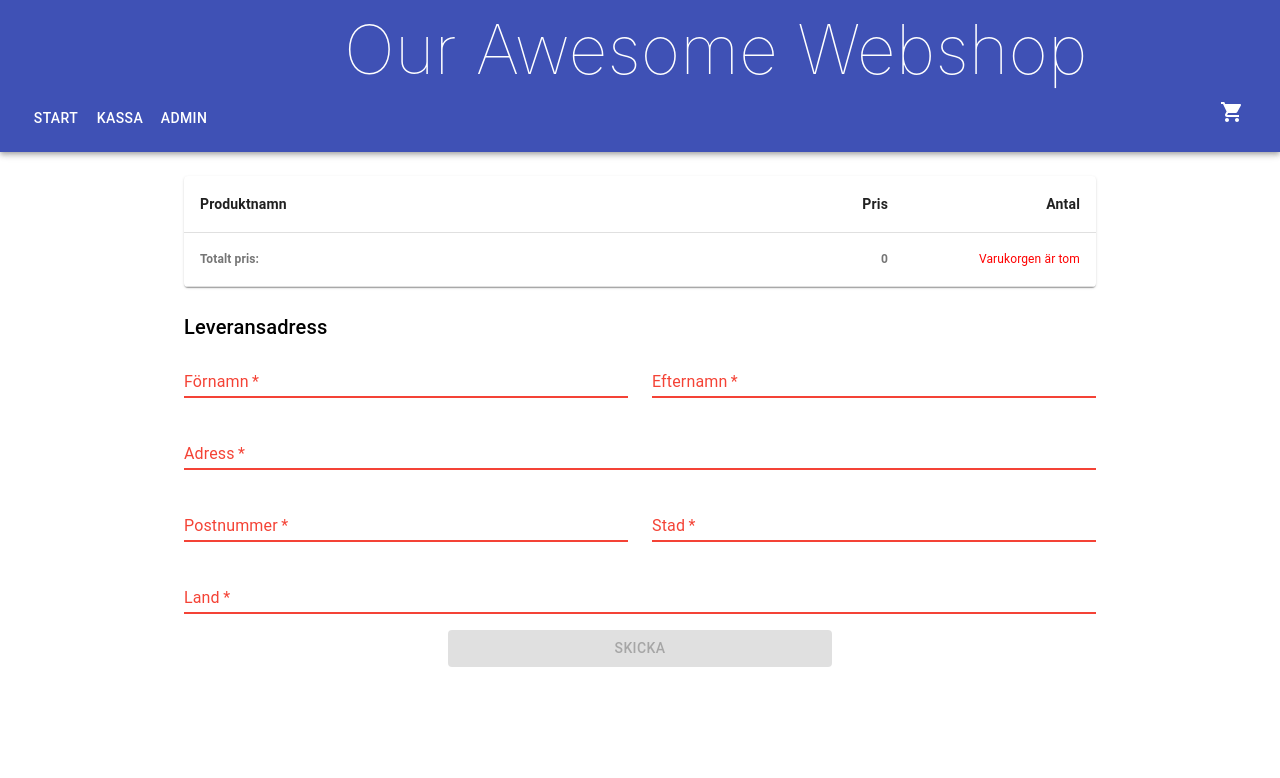
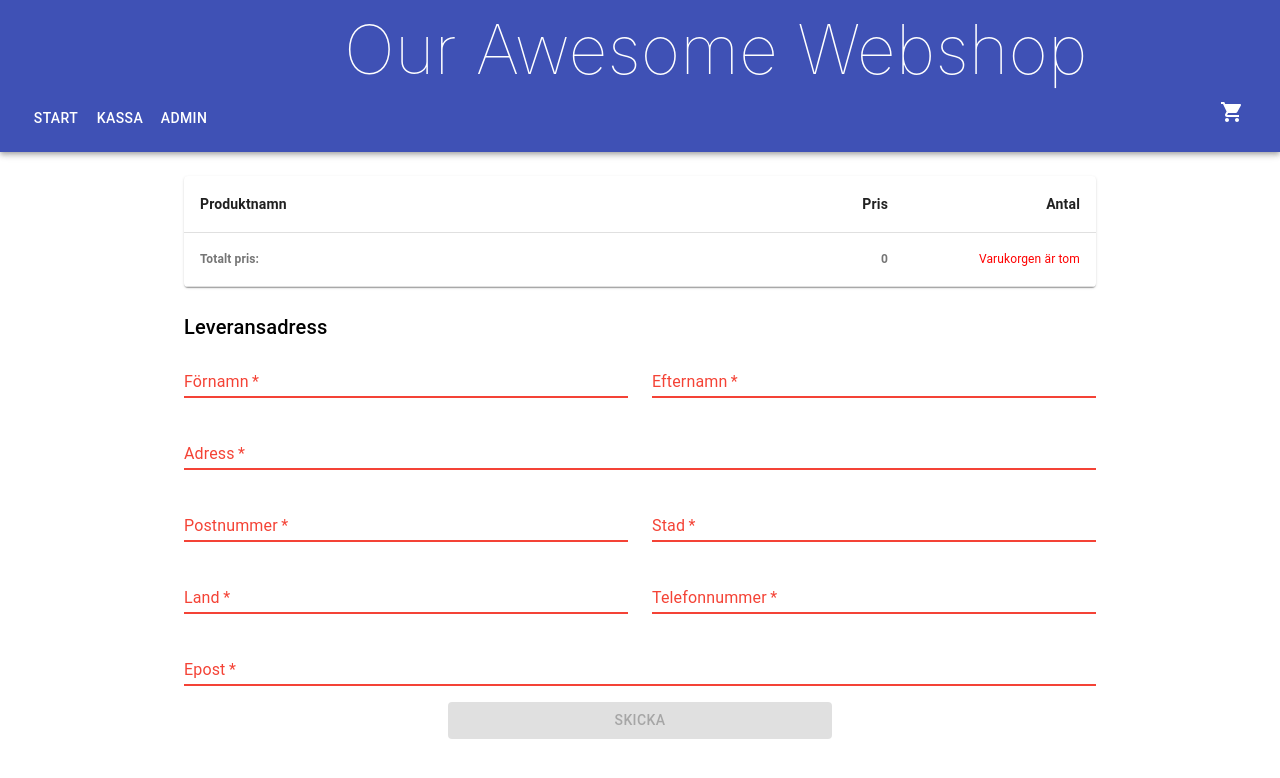
Before and after one commit to 95joaols/webbshop-schoolAssignments-, a React (Create React App) app: page /shoppingcart in a window 1280 px wide. Shown: the top 778 px of the page. Built offline with nearby package versions, Linux system fonts and the light colour scheme.

Commit message:
Added phone and email input and validation

```diff
--- a/src/components/CustomerInput.tsx
+++ b/src/components/CustomerInput.tsx
@@ -117,7 +117,7 @@ const CustomerInput: React.FC<Props> = ({ onSetCustomer }) => {
             error={customerErrors.city}
           />
         </Grid>
-        <Grid item xs={12}>
+        <Grid item xs={12} sm={6}>
           <TextField
             required
             id="country"
@@ -133,6 +133,38 @@ const CustomerInput: React.FC<Props> = ({ onSetCustomer }) => {
             error={customerErrors.country}
           />
         </Grid>
+        <Grid item xs={12} sm={6}>
+          <TextField
+            required
+            id="phoneNumber"
+            name="phoneNumber"
+            label="Telefonnummer"
+            value={customer.phoneNumber}
+            onChange={(e) => {
+              CustomerValidation("phoneNumber", e.target.value);
+              addCustomerProperty(e);
+            }}
+            fullWidth
+            autoComplete="shipping phone"
+            error={customerErrors.phoneNumber}
+          />
+        </Grid>
+        <Grid item xs={12}>
+          <TextField
+            required
+            id="email"
+            name="email"
+            label="Epost"
+            value={customer.email}
+            onChange={(e) => {
+              CustomerValidation("email", e.target.value);
+              addCustomerProperty(e);
+            }}
+            fullWidth
+            autoComplete="shipping email"
+            error={customerErrors.email}
+          />
+        </Grid>
       </Grid>
     </Container>
   );
--- a/src/components/skeletons/CustomerInputSkeleton.tsx
+++ b/src/components/skeletons/CustomerInputSkeleton.tsx
@@ -21,6 +21,12 @@ export const CustomerInputSkeleton: React.FC = () => {
         <Grid item xs={12} sm={6}>
           <Skeleton variant="text" />
         </Grid>
+        <Grid item xs={12} sm={6}>
+          <Skeleton variant="text" />
+        </Grid>
+        <Grid item xs={12} sm={6}>
+          <Skeleton variant="text" />
+        </Grid>
         <Grid item xs={12}>
           <Skeleton variant="text" />
         </Grid>
--- a/src/entity/Customer.ts
+++ b/src/entity/Customer.ts
@@ -5,5 +5,7 @@ export type Customer = {
     address: string,
     zip: string,
     city: string,
-    country: string
+    country: string,
+    phoneNumber: string,
+    email: string
 }
--- a/src/entity/CustomerValidation.ts
+++ b/src/entity/CustomerValidation.ts
@@ -1,77 +1,75 @@
 type CustomerErrors = {
-    firstName: boolean,
-    lastName: boolean,
-    address: boolean,
-    zip: boolean,
-    city: boolean,
-    country: boolean
-}
+  firstName: boolean;
+  lastName: boolean;
+  address: boolean;
+  zip: boolean;
+  city: boolean;
+  country: boolean;
+  phoneNumber: boolean;
+  email: boolean;
+};
 export let customerErrors: CustomerErrors = {
   firstName: true,
   lastName: true,
   address: true,
   zip: true,
   city: true,
-    country: true
-}
+  country: true,
+  phoneNumber: true,
+  email: true,
+};
 
-export const CustomerValidation = (parameter : string, value : string) => {
+export const CustomerValidation = (parameter: string, value: string) => {
   switch (parameter) {
-        case 'firstName':
-            {
-                if (!value || value.length === 0)
-                    customerErrors.firstName = true;
-                 else
-                    customerErrors.firstName = false;
-
-                break;
-
-            }
-        case 'lastName':
-            {
-                if (!value || value.length === 0)
-                    customerErrors.lastName = true;
-                 else
-                    customerErrors.lastName = false;
+    case "firstName": {
+      if (!value || value.length === 0) customerErrors.firstName = true;
+      else customerErrors.firstName = false;
 
       break;
     }
-        case 'address':
-            {
-                if (!value || value.length === 0)
-                    customerErrors.address = true;
-                 else
-                    customerErrors.address = false;
-
-                break;
-
-            }
-        case 'zip':
-            {
-                if (!value || !value.match(/^\d{5}$/))
-                    customerErrors.zip = true;
-                 else
-                    customerErrors.zip = false;
+    case "lastName": {
+      if (!value || value.length === 0) customerErrors.lastName = true;
+      else customerErrors.lastName = false;
 
       break;
     }
-        case 'city':
-            {
-                if (!value || value.length === 0)
-                    customerErrors.city = true;
-                 else
-                    customerErrors.city = false;
+    case "address": {
+      if (!value || value.length === 0) customerErrors.address = true;
+      else customerErrors.address = false;
 
       break;
     }
-        case 'country':
-            {
-                if (!value || value.length === 0)
-                    customerErrors.country = true;
-                 else
-                    customerErrors.country = false;
+    case "zip": {
+      if (!value || !value.match(/^\d{5}$/)) customerErrors.zip = true;
+      else customerErrors.zip = false;
+
+      break;
+    }
+    case "city": {
+      if (!value || value.length === 0) customerErrors.city = true;
+      else customerErrors.city = false;
+
+      break;
+    }
+    case "country": {
+      if (!value || value.length === 0) customerErrors.country = true;
+      else customerErrors.country = false;
+
+      break;
+    }
+    case "phoneNumber": {
+      if (!value || value.length === 0 || !value.match(/^\d+$/))
+        customerErrors.phoneNumber = true;
+      else customerErrors.phoneNumber = false;
+
+      break;
+    }
+    case "email": {
+      if (!value || value.length === 0 || !value.match(/^\S+@\S+\.\S+$/))
+        customerErrors.email = true;
+      else customerErrors.email = false;
 
       break;
     }
   }
-}
+};
--- a/src/page/SummaryPage.tsx
+++ b/src/page/SummaryPage.tsx
@@ -137,6 +137,12 @@ const SummaryPage: React.FC = () => {
                   {customer.country}
                 </Typography>
               </div>
+              <Typography className={classes.customerDetalis} variant="body1">
+                {customer.phoneNumber}
+              </Typography>
+              <Typography className={classes.customerDetalis} variant="body1">
+                {customer.email}
+              </Typography>
             </div>
           </CardContent>
         </Card>
```
Lines whose indentation alone changed are shown as unchanged.
